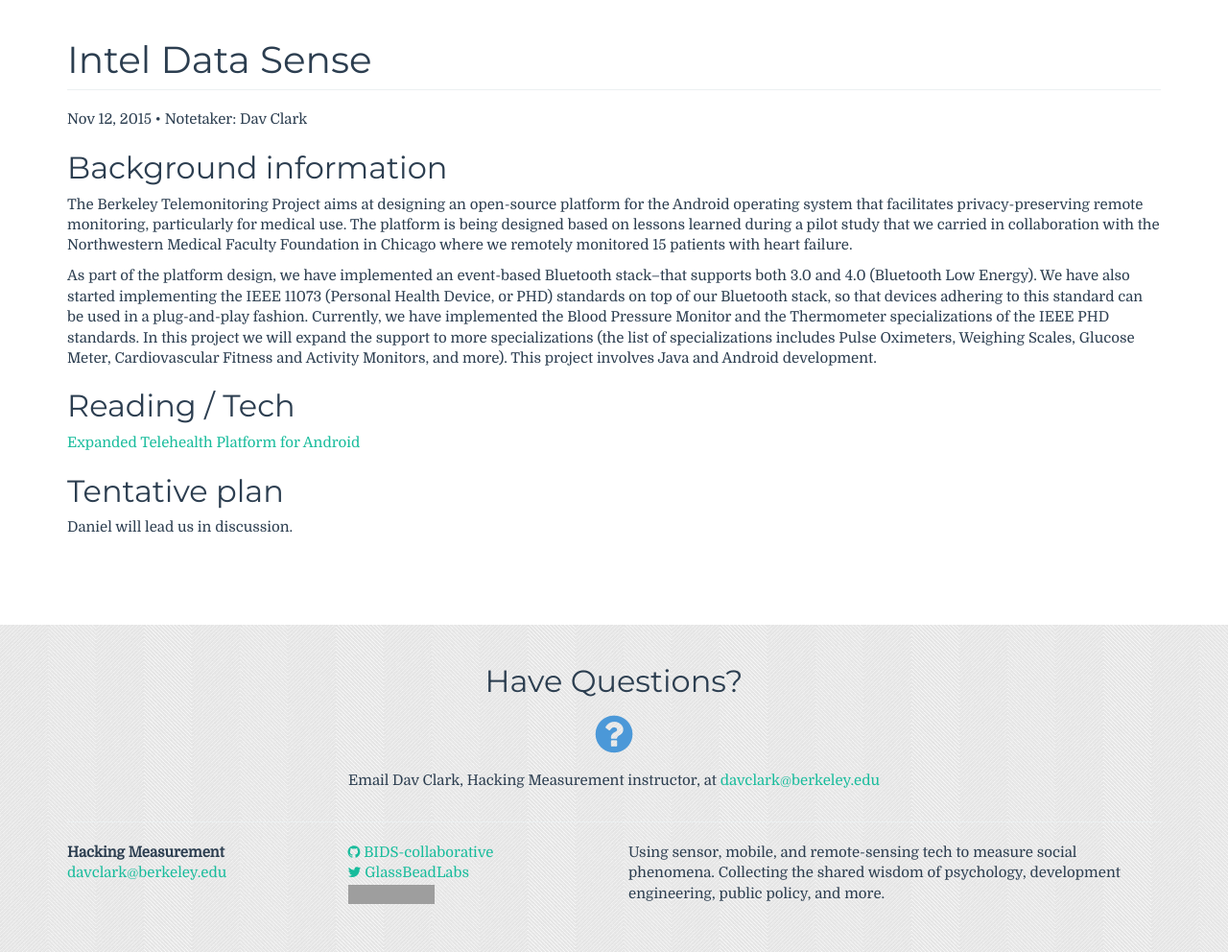
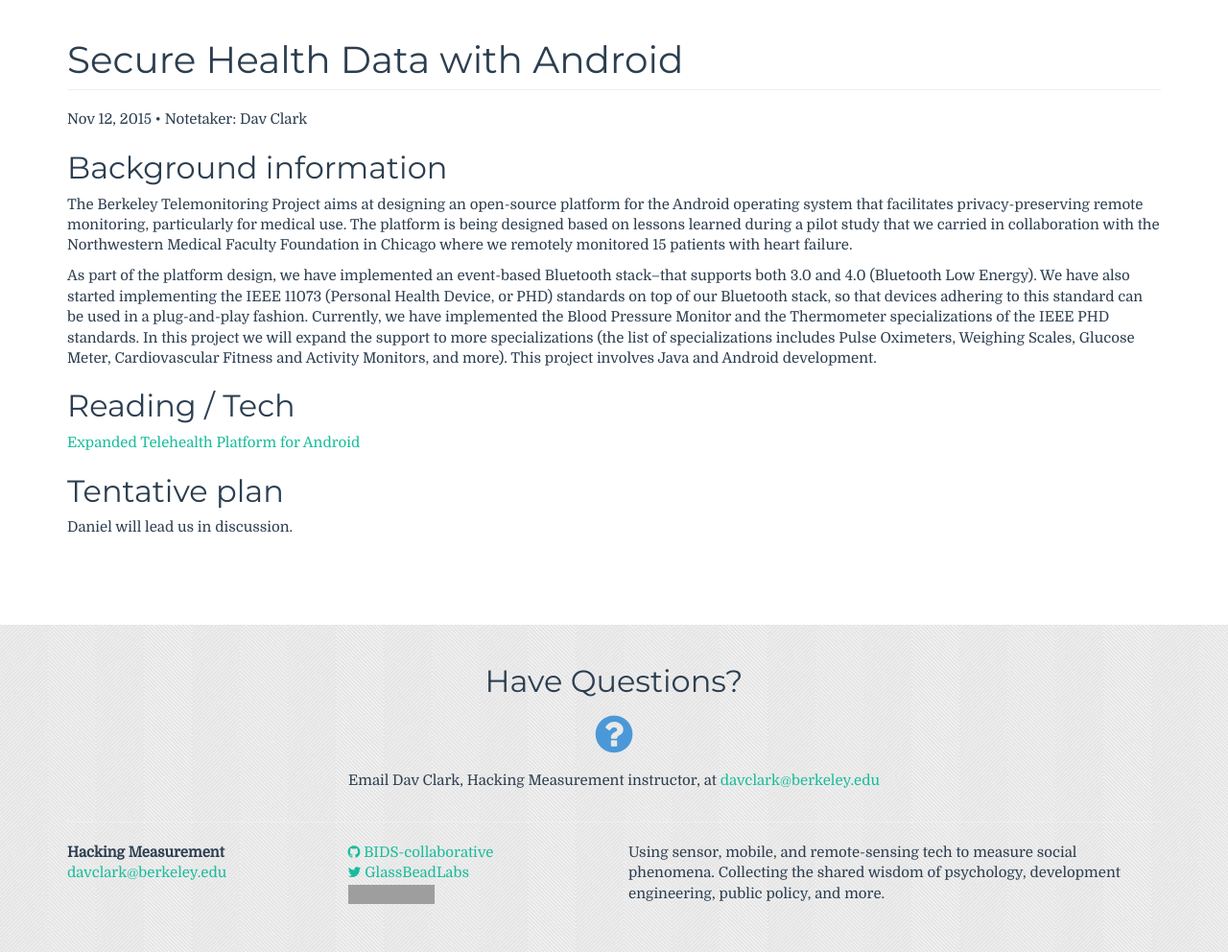
Before and after one commit to BIDS-collaborative/hackingmeasurement.github.io, a Jekyll site: the page built from syllabus/_posts/2015-11-12-security.md, in a window 1280 px wide and 1374 px high. Shown: the part 382-1374 px from the top of the window at 96% size. Built offline with Jekyll 4.4.1, drawn with Linux system fonts in a browser that asks for light colours; comment, search, counter and statistics services are not loaded; grey boxes are pictures that could not be loaded.

Commit message:
Fixed title for security

```diff
--- a/syllabus/_posts/2015-11-12-security.md
+++ b/syllabus/_posts/2015-11-12-security.md
@@ -1,5 +1,5 @@
 ---
-title: Intel Data Sense
+title: Secure Health Data with Android
 author: Dav Clark
 presenters: Daniel Aranki
 layout: class
```
